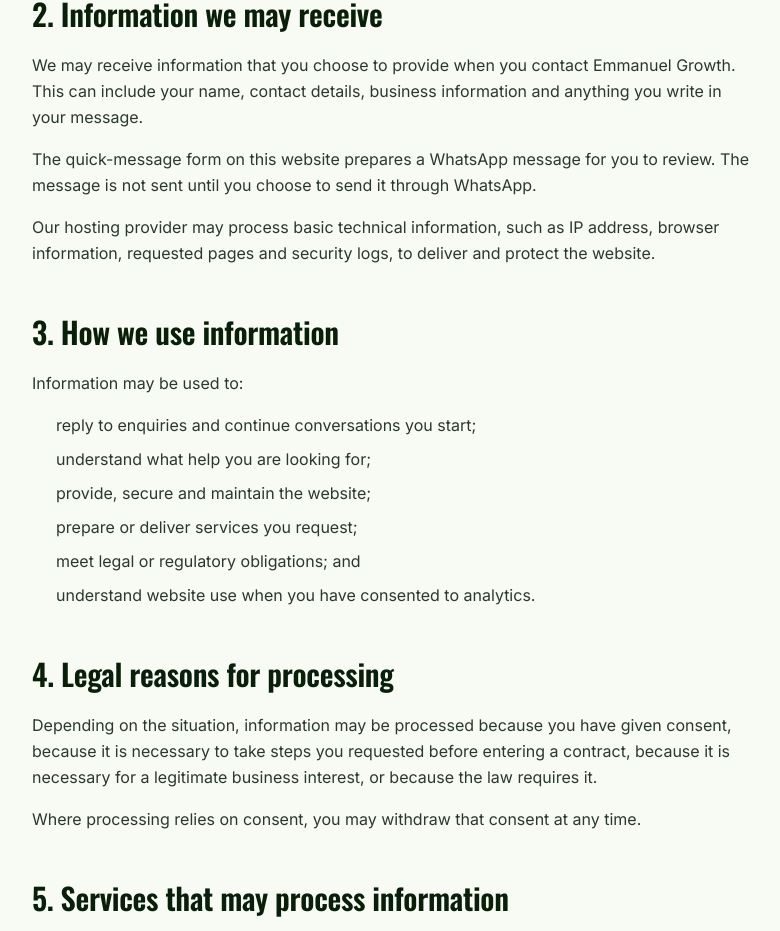
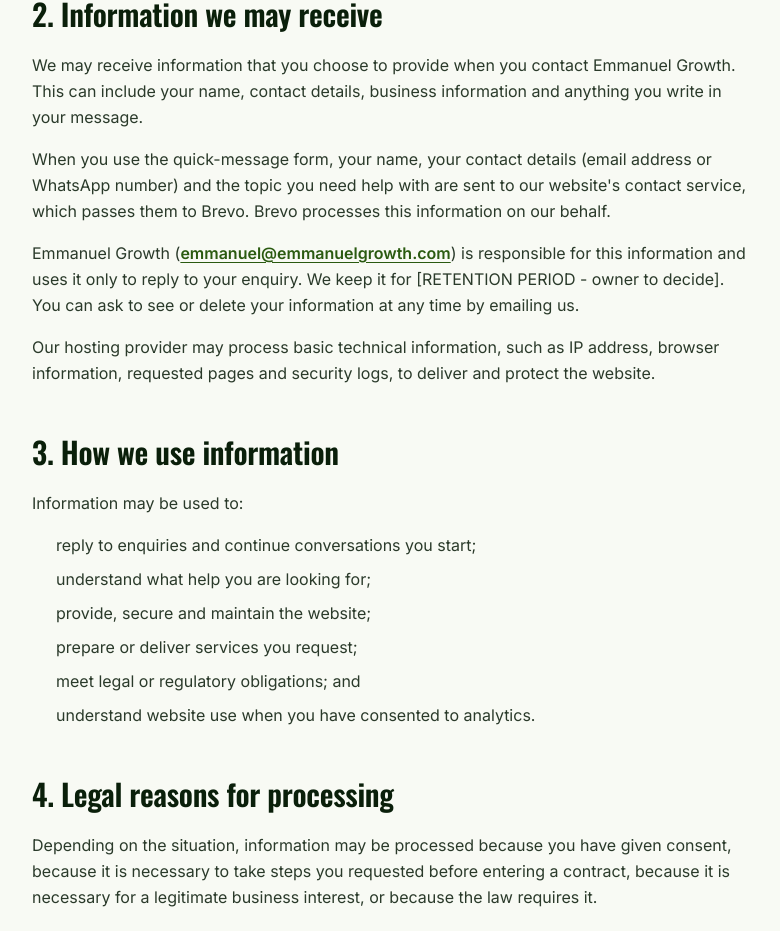
Before and after one commit to ojeemma3-ctrl/emmanuelgrowth-new-website, a Next.js app: page /privacy-policy in a window 1280 px wide. Shown: the part 765-1696 px from the top of the page, without its empty margins (248-1028 px from the left). Built offline with nearby package versions, Linux system fonts and the light colour scheme; no server answers.

Commit message:
Privacy policy: describe quick-message form sending enquiries to Brevo
Co-Authored-By: Claude Opus 5.5 <noreply@anthropic.com>

```diff
--- a/app/privacy-policy/page.tsx
+++ b/app/privacy-policy/page.tsx
@@ -26,7 +26,8 @@ export default function PrivacyPolicyPage() {
       <section>
         <h2>2. Information we may receive</h2>
         <p>We may receive information that you choose to provide when you contact Emmanuel Growth. This can include your name, contact details, business information and anything you write in your message.</p>
-        <p>The quick-message form on this website prepares a WhatsApp message for you to review. The message is not sent until you choose to send it through WhatsApp.</p>
+        <p>When you use the quick-message form, your name, your contact details (email address or WhatsApp number) and the topic you need help with are sent to our website&apos;s contact service, which passes them to Brevo. Brevo processes this information on our behalf.</p>
+        <p>Emmanuel Growth (<a href="mailto:emmanuel@emmanuelgrowth.com">emmanuel@emmanuelgrowth.com</a>) is responsible for this information and uses it only to reply to your enquiry. We keep it for [RETENTION PERIOD - owner to decide]. You can ask to see or delete your information at any time by emailing us.</p>
         <p>Our hosting provider may process basic technical information, such as IP address, browser information, requested pages and security logs, to deliver and protect the website.</p>
       </section>
 
```
